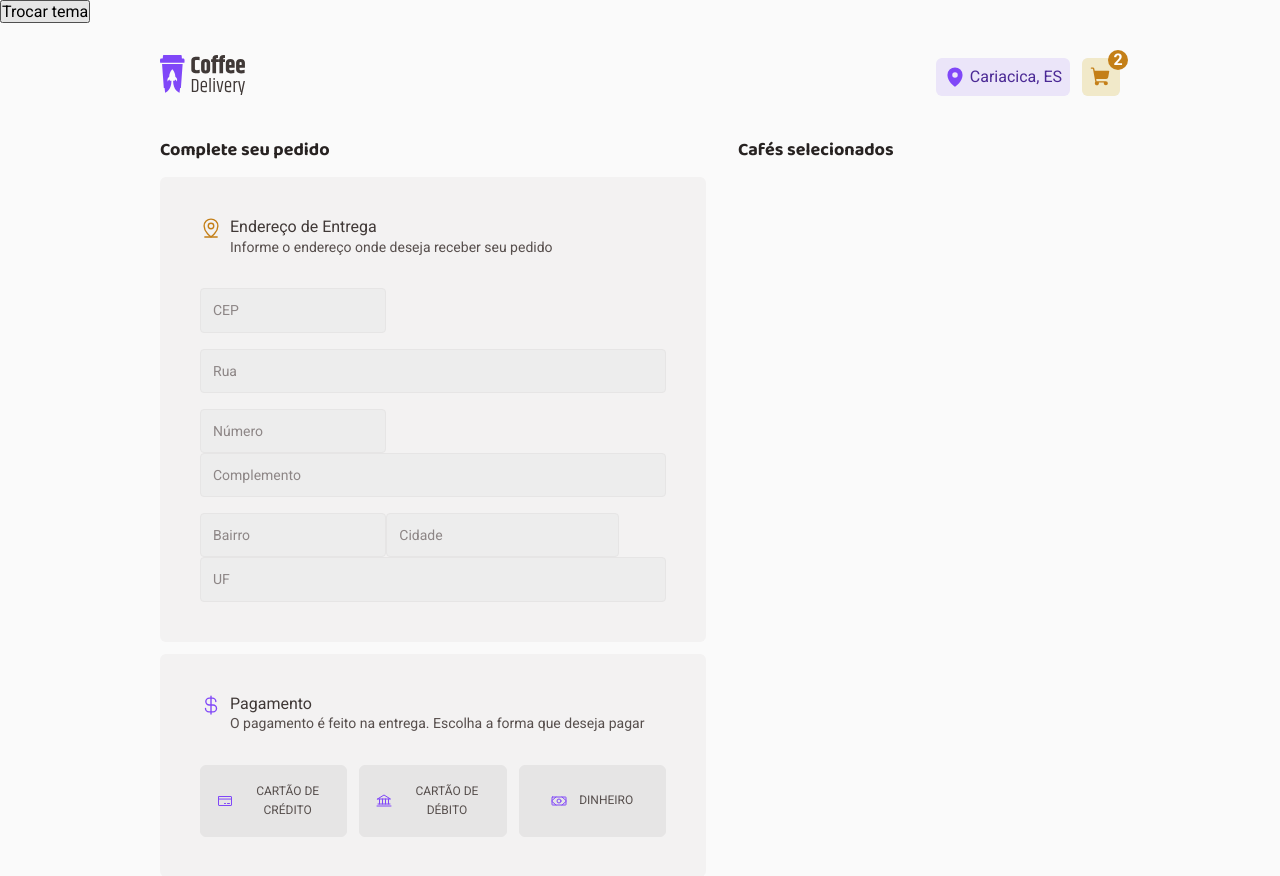
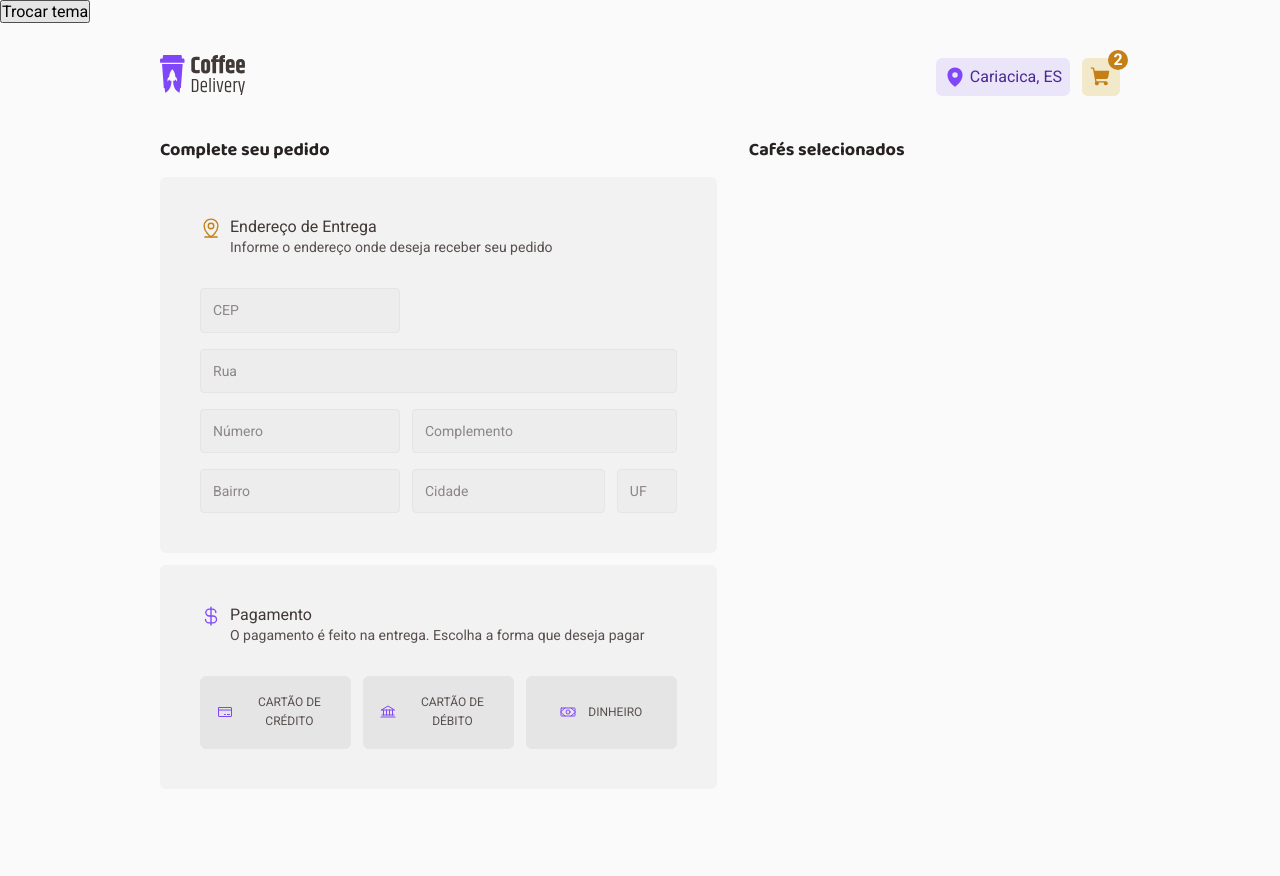
Before and after one commit to luarakerlen/coffee-delivery, a React (Vite) app: page /checkout in a window 1280 px wide. Shown: the top 876 px of the page. After the commit the page ends 821 px from the top, so only its background shows below. Built offline with nearby package versions, Linux system fonts and the light colour scheme.

Commit message:
chore: finish address inputs

```diff
--- a/src/pages/Checkout/components/FormInput/index.tsx
+++ b/src/pages/Checkout/components/FormInput/index.tsx
@@ -4,15 +4,15 @@ import { FormInputContainer } from './styles';
 interface FormInputProps extends InputHTMLAttributes<HTMLInputElement> {
 	placeholder: string;
 	optional?: boolean;
-	customWidth?: number;
+	customWidth?: string;
 	customFlex?: number;
 }
 
 export function FormInput({
 	placeholder,
 	optional = false,
-	customWidth = 100,
-	customFlex = 1,
+	customWidth,
+	customFlex,
 	...rest
 }: FormInputProps) {
 	return (
@@ -21,6 +21,6 @@ export function FormInput({
 			customWidth={customWidth}
 			customFlex={customFlex}
 			{...rest}
-		></FormInputContainer>
+		/>
 	);
 }
--- a/src/pages/Checkout/components/FormInput/styles.ts
+++ b/src/pages/Checkout/components/FormInput/styles.ts
@@ -1,15 +1,13 @@
 import styled from 'styled-components';
 
 interface FormInputContainerProps {
-	customWidth: number;
-	customFlex: number;
+	customWidth?: string;
+	customFlex?: number;
 }
 
 export const FormInputContainer = styled.input<FormInputContainerProps>`
 	padding: 0.75rem;
 	border-radius: 4px;
-	width: ${props => props.customWidth}%;
-	flex: ${props => props.customFlex};
 	background-color: ${(props) => props.theme['base-input']};
 	border: 1px solid ${(props) => props.theme['base-button']};
 
@@ -17,6 +15,9 @@ export const FormInputContainer = styled.input<FormInputContainerProps>`
 	line-height: 130%;
 	color: ${(props) => props.theme['base-text']};
 
+	width: ${(props) => props.customWidth};
+	flex: ${(props) => props.customFlex};
+
 	&::placeholder {
 		color: ${(props) => props.theme['base-label']};
 	}
--- a/src/pages/Checkout/index.tsx
+++ b/src/pages/Checkout/index.tsx
@@ -51,16 +51,16 @@ export function Checkout() {
 						description='Informe o endereço onde deseja receber seu pedido'
 					/>
 					<FormContainer>
-						<FormInput placeholder='CEP' customWidth={40} />
+						<FormInput placeholder='CEP' customWidth={'200px'} />
 						<FormInput placeholder='Rua' />
 						<LineThree>
-							<FormInput placeholder='Número' customWidth={40} />
-							<FormInput placeholder='Complemento' optional customFlex={1} />
+							<FormInput placeholder='Número' customWidth={'200px'} />
+							<FormInput placeholder='Complemento' customFlex={1} optional />
 						</LineThree>
 						<LineFour>
-							<FormInput placeholder='Bairro' customWidth={40} />
-							<FormInput placeholder='Cidade' customWidth={50} />
-							<FormInput placeholder='UF'  />
+							<FormInput placeholder='Bairro' customWidth={'200px'} />
+							<FormInput placeholder='Cidade' customFlex={1} />
+							<FormInput placeholder='UF' customWidth={'60px'} />
 						</LineFour>
 					</FormContainer>
 				</AddressContainer>
--- a/src/pages/Checkout/styles.ts
+++ b/src/pages/Checkout/styles.ts
@@ -19,7 +19,7 @@ export const CheckoutContainer = styled.div`
 `;
 
 export const OrderConfirmationContainer = styled.div`
-	width: 40rem;
+	width: 42rem;
 
 	@media (max-width: 768px) {
 		width: 100%;
@@ -44,14 +44,12 @@ export const FormContainer = styled.div`
 `;
 
 export const LineThree = styled.div`
-	/* width: 100%; */
-	/* display: flex; */
+	display: flex;
 	gap: 0.75rem;
 `;
 
 export const LineFour = styled.div`
-	/* width: 100%; */
-	/* display: flex; */
+	display: flex;
 	gap: 0.75rem;
 `;
 
```
